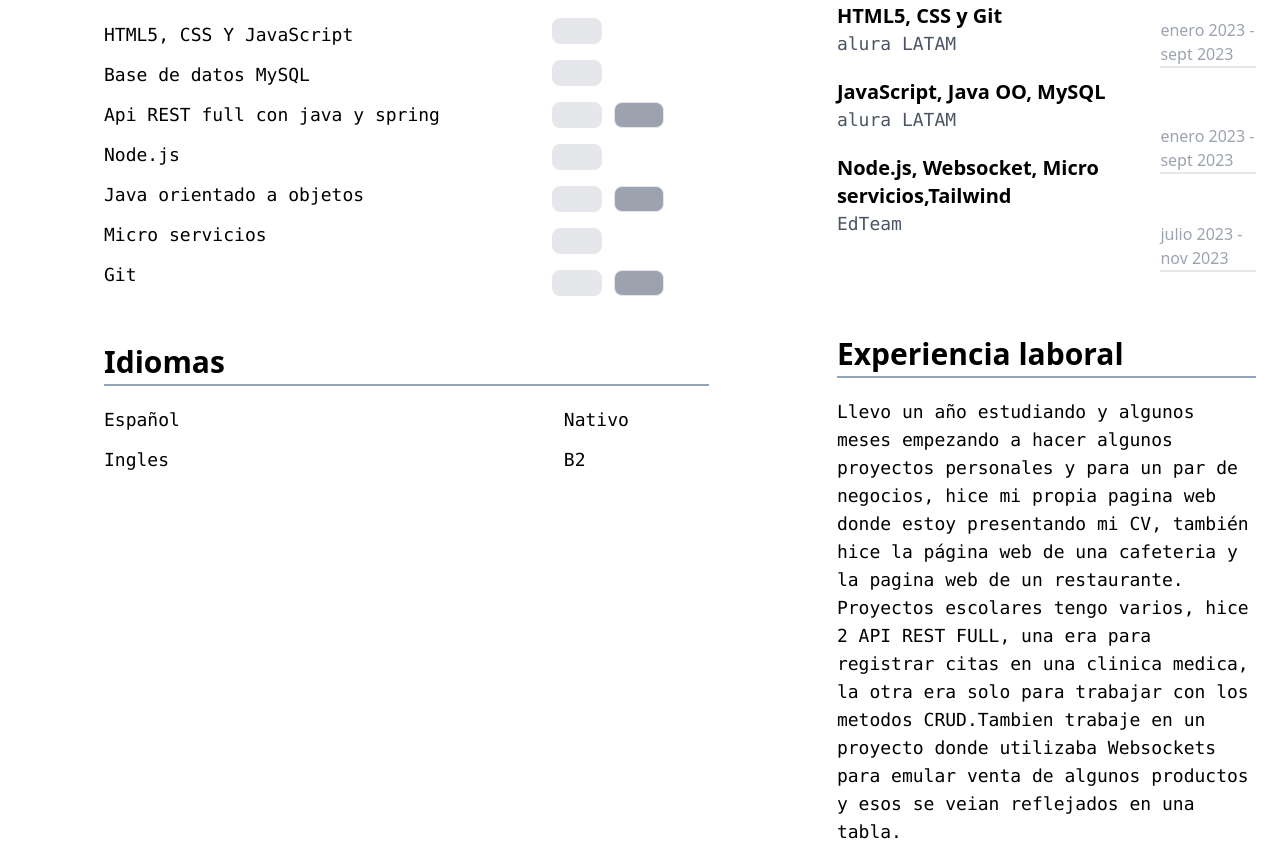
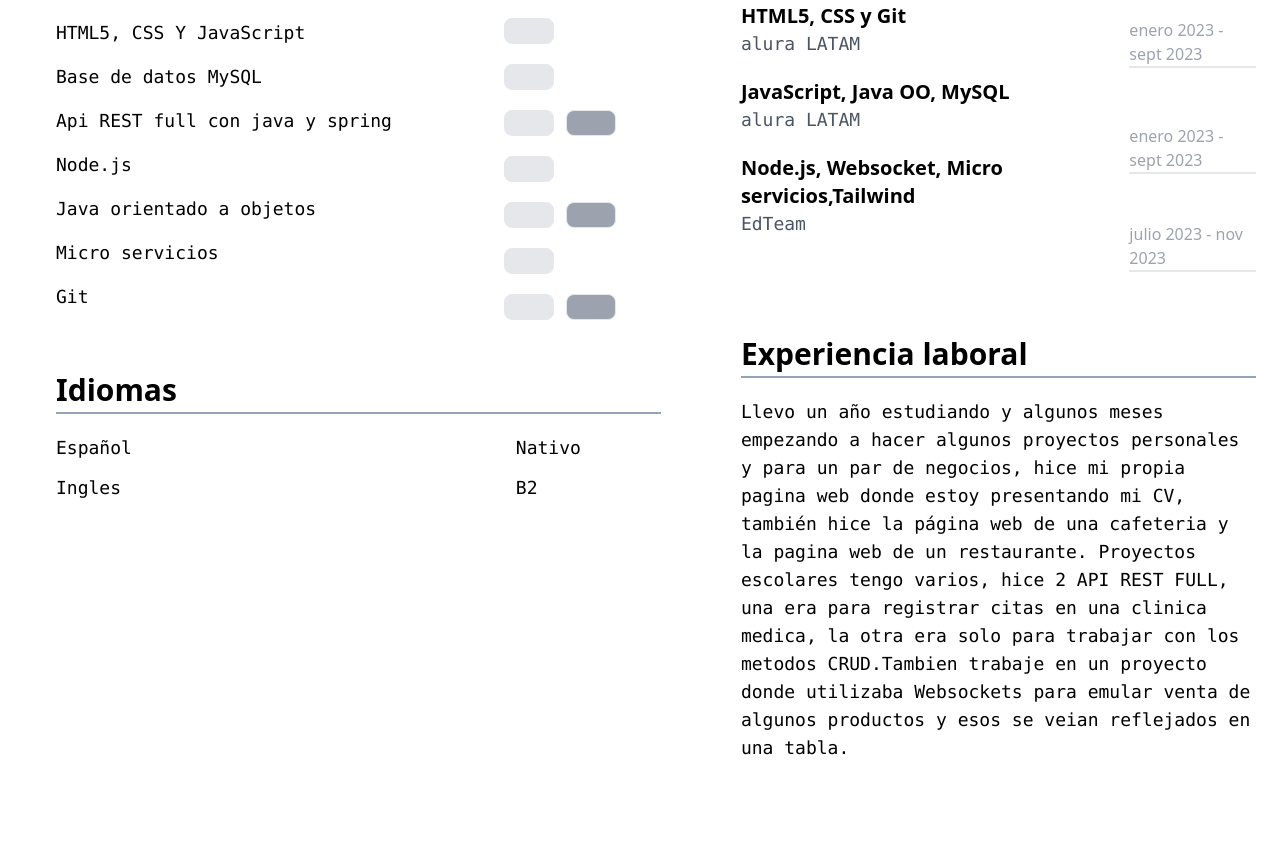
Before and after one commit to fabrixbau/MiPaginaWebPresentacion, a website built with Vite: page index.html in a window 1280 px wide. Shown: the part 556-1402 px from the top of the page. After the commit the page ends 1318 px from the top, so only its background shows below. Built offline with nearby package versions, Linux system fonts and the light colour scheme.

Commit message:
corregir tamaño de pantallas

```diff
--- a/index.html
+++ b/index.html
@@ -15,27 +15,27 @@
 
 <body>
                     <!-- Encabezado mitad izquierda -->
-<header class="bg-orange-50 flex md:flex-row items-center">
-    <div class="flex md:flex-row gap-y-5 items-center container mx-auto justify-between w-2/3">
-        <div class="w-full md:w1/3 pt-4 pb-4 flex justify-between p-4">
-            <div class="flex items-center">
+<header class="bg-orange-50 flex flex-col lg:flex-row items-center ">
+    <div class="w-full lg:w-1/2 md:flex-col">
+        <div class="pt-4 pb-4 lg:pr-0 pr-5">
+            <div class="flex flex-col lg:flex-row items-center">
 
-                <img src="imagenes/fotoPerfil.jpg" class="img-fluid rounded-full m-4 w-52 hover:scale-110">
+                <img src="imagenes/fotoPerfil.jpg" class="img-fluid rounded-full m-4 w-52 hover:scale-110 lg:pl-0 pl-8">
 
                 <div class="hover:scale-125 flex items-center ml-14 font-semibold text-xl tracking-tighter">
-                    <p> <a href="https://github.com/fabrixbau"> Perfil GitHub  </a></p>
+                    <p> <a href="https://github.com/fabrixbau" target="_blank"> Perfil GitHub  </a></p>
 
-                    <a href="https://github.com/fabrixbau">
+                    <a href="https://github.com/fabrixbau" target="_blank">
                         <img src="imagenes/github.svg" class="w-8 m-3">
                     </a>
                 </div>
 
                 <div class="flex items-center ml-14 font-semibold text-xl hover:scale-125">
                     <p>
-                        <a href="https://www.linkedin.com/in/fabrizio-bautista-jim%C3%A9nez-1b1651210/">Perfil Linkedin</a>
+                        <a href="https://www.linkedin.com/in/fabrizio-bautista-jim%C3%A9nez-1b1651210/" target="_blank">Perfil Linkedin</a>
                     </p>
 
-                    <a href="https://www.linkedin.com/in/fabrizio-bautista-jim%C3%A9nez-1b1651210/">
+                    <a href="https://www.linkedin.com/in/fabrizio-bautista-jim%C3%A9nez-1b1651210/" target="_blank">
                         <img src="imagenes/LinkIn.png" class="w-8 m-3">
                     </a>
                 </div>
@@ -54,10 +54,10 @@
     </div>
 
                         <!-- Encabezado mitad derecha -->
-        <div class="md:w-2/3 pt-3 w-1/4">
-            <div class="flex flex-col md:pl-8">
-                <h1 class="lg:pr-2 mt-5 text-5xl font-semibold pb-14 ">José Fabrizio Bautista Jiménez</h1>
-                <p class="font-mono pr-24 w-full pb-4 ">Soy un apasionado programador especializado en el desarrollo back-end con un enfoque sólido en la creación de sistemas robustos y eficientes. Con un año de experiencia en el campo de la programación, he colaborado en proyectos diversos y desafiantes que han fortalecido mis habilidades en el diseño y la implementación de soluciones escalables. Mi motivación radica en encontrar soluciones innovadoras a problemas complejos, aportando un pensamiento analítico y metódico para cumplir con los objetivos del proyecto.</p>
+        <div class="w-full lg:w-1/2  pt-3 pl-14">
+            <div class="flex flex-col">
+                <h1 class="lg:pr-2 mt-5 text-5xl font-semibold pb-14 lg:text-left text-center pr-10">José Fabrizio Bautista Jiménez</h1>
+                <p class="font-mono lg:pr-24 pr-10 w-full pb-4 lg:text-left text-center">Soy un apasionado programador especializado en el desarrollo back-end con un enfoque sólido en la creación de sistemas robustos y eficientes. Con un año de experiencia en el campo de la programación, he colaborado en proyectos diversos y desafiantes que han fortalecido mis habilidades en el diseño y la implementación de soluciones escalables. Mi motivación radica en encontrar soluciones innovadoras a problemas complejos, aportando un pensamiento analítico y metódico para cumplir con los objetivos del proyecto.</p>
             </div>
         </div>
     </div>
@@ -65,10 +65,10 @@
 
 
 
-    <div class="flex">
-        <div class="w-1/2 container mx-16 pt-8">
+    <div class="flex flex-col lg:flex-row">
+        <div class="w-full lg:w-1/2 md:w1/2 container lg:mx-4 pt-8">
             <!-- Contenido de la primera mitad -->
-            <div class="container mx-10 ">
+            <div class="container lg:mx-10 ">
 
                 <!-- Primer fila -->
                 <div class="pb-1 border-b-2 border-b-slate-400 flex mx-auto items-center">
@@ -77,57 +77,57 @@
                 </div>
 
                 <div class="flex mx-auto items-center">
-                    <div class="-mt-2 font-mono text-lg">
-                        <p class="pt-3">HTML5, CSS Y JavaScript</p>
-                        <p class="pt-3">Base de datos MySQL</p>
-                        <p class="pt-3">Api REST full con java y spring</p>
-                        <p class="pt-3">Node.js</p>
-                        <p class="pt-3">Java orientado a objetos</p>
-                        <p class="pt-3">Micro servicios</p>
-                        <p class="pt-3">Git</p>
+                    <div class=" lg:-mt-1 font-mono text-lg ">
+                        <p class="">HTML5, CSS Y JavaScript</p>
+                        <p class="pt-4">Base de datos MySQL</p>
+                        <p class="pt-4">Api REST full con java y spring</p>
+                        <p class="pt-4">Node.js</p>
+                        <p class="pt-4">Java orientado a objetos</p>
+                        <p class="pt-4">Micro servicios</p>
+                        <p class="pt-4">Git</p>
                     </div>
 
 
                 <!-- Comente ciertos <p> para poner la gráfica en orden se pueden modificar -->
-                    <div class="mt-2">
+                    <div class="lg:mt-1">
                         <!-- HTML5,CSS Y JavaScript -->
-                        <div class="flex m-4">
-                            <p class="border border-solid rounded-lg bg-gray-200 ml-24 mx-1 text-gray-200">basico</p>
+                        <div class="flex lg:m-5 lg:ml-4 -ml-3 mt-5">
+                            <p class="border border-solid rounded-lg bg-gray-200 ml-24 mx-1.5 text-gray-200">basico</p>
                             <!-- <p class="bg-gray-400 border border-solid rounded-lg mx-1.5 text-gray-400">basico</p>
                             <p class=" bg-gray-500   rounded-lg mx-1.5 text-gray-500"></p> -->
                         </div>
                         <!-- Base de datos -->
-                        <div class="flex m-4">
+                        <div class="flex lg:m-5 lg:ml-4 -ml-3 mt-8">
                             <p class="border border-solid rounded-lg bg-gray-200 ml-24 mx-1.5 text-gray-200">basico</p>
                             <!-- <p class="bg-gray-400 border border-solid rounded-lg mx-1.5 text-gray-400">basico</p>
                             <p class=" bg-gray-500   rounded-lg mx-1.5 text-gray-500"></p> -->
                         </div>
                         <!-- Api RST full -->
-                        <div class="flex m-4">
+                        <div class="flex lg:m-5 lg:ml-4 -ml-3 mt-8">
                             <p class="border border-solid rounded-lg bg-gray-200 ml-24 mx-1.5 text-gray-200">basico</p>
                             <p class="bg-gray-400 border border-solid rounded-lg mx-1.5 text-gray-400">basico</p>
                             <!-- <p class=" bg-gray-500   rounded-lg mx-1.5 text-gray-500"></p> -->
                         </div>
                         <!-- Node.js -->
-                        <div class="flex m-4">
+                        <div class="flex lg:m-5 lg:ml-4 -ml-3 mt-8">
                             <p class="border border-solid rounded-lg bg-gray-200 ml-24 mx-1.5 text-gray-200">basico</p>
                             <!-- <p class="bg-gray-400 border border-solid rounded-lg mx-1.5 text-gray-400">basico</p>
                             <p class=" bg-gray-500   rounded-lg mx-1.5 text-gray-500"></p> -->
                         </div>
                         <!-- Java Orientado a objetos -->
-                        <div class="flex m-4">
+                        <div class="flex lg:m-5 lg:ml-4 -ml-3 mt-8">
                             <p class="border border-solid rounded-lg bg-gray-200 ml-24 mx-1.5 text-gray-200">basico</p>
                             <p class="bg-gray-400 border border-solid rounded-lg mx-1.5 text-gray-400">basico</p>
                             <!-- <p class=" bg-gray-500   rounded-lg mx-1.5 text-gray-500"></p> -->
                         </div>
                         <!-- Micro Servicios -->
-                        <div class="flex m-4">
+                        <div class="flex lg:m-5 lg:ml-4 -ml-3 mt-8">
                             <p class="border border-solid rounded-lg bg-gray-200 ml-24 mx-1.5 text-gray-200">basico</p>
                             <!-- <p class="bg-gray-400 border border-solid rounded-lg mx-1.5 text-gray-400">basico</p>
                             <p class=" bg-gray-500   rounded-lg mx-1.5 text-gray-500"></p> -->
                         </div>
                         <!-- GIT -->
-                        <div class="flex m-4">
+                        <div class="flex lg:m-5 lg:ml-4 -ml-3 mt-6">
                             <p class="border border-solid rounded-lg bg-gray-200 ml-24 mx-1.5 text-gray-200">basico</p>
                             <p class="bg-gray-400 border border-solid rounded-lg mx-1.5 text-gray-400">basico</p>
                             <!-- <p class=" bg-gray-500   rounded-lg mx-1.5 text-gray-500"></p> -->
@@ -139,15 +139,15 @@
 
          </div>
 
-            <div class="container mx-10 ">
+            <div class="container lg:mx-10 ">
                 <!-- Segunda fila -->
-                <h1 class="pb-1 border-b-2 border-b-slate-400 flex mx-auto items-center font-bold  text-3xl pt-8">Idiomas</h1>
+                <h1 class="pb-1 border-b-2 border-b-slate-400 flex flex-col lg:flex-row lg:mx-auto items-center font-bold  text-3xl pt-8">Idiomas</h1>
                 <div class="flex">
                     <div class="mt-2 font-mono text-lg">
                         <p class="pt-3">Español</p>
                         <p class="pt-3">Ingles</p>
                     </div>
-                    <div class="mt-2 font-mono text-lg ml-96">
+                    <div class="mt-2 font-mono text-lg lg:ml-96 ml-64">
                         <p class="pt-3">Nativo</p>
                         <p class="pt-3">B2</p>
                     </div>
@@ -156,11 +156,12 @@
             </div>
 
         </div>
-        <div class="w-1/2 container mx-16 ">
-            <!-- Contenido de la segunda mitad -->
-            <div class="container mx-10 ">
+
+        <!-- Contenido de la segunda mitad -->
+        <div class="w-full lg:w-1/2 md:w1/2 container lg:mx-16 ">
+            <div class="container lg:mx-10 ">
                 <!-- Primer fila -->
-                <h1 class="pb-1 border-b-2 border-b-slate-400 flex mx-auto items-center font-bold  text-3xl pt-8">Estudios y certificaciones</h1>
+                <h1 class="pb-1 border-b-2 border-b-slate-400 flex flex-col lg:flex-row mx-auto items-center font-bold text-3xl pt-8">Estudios y certificaciones</h1>
                 <div class="flex">
                     <div class="mt-2">
                         <p class="pt-3 font-bold text-xl" >HTML5, CSS y Git</p>
@@ -172,14 +173,14 @@
                     </div>
 
                     <div class="mt-2">
-                        <p class="mt-7 text-gray-400 text-base border-b-2 ml-10">enero 2023 - sept 2023</p>
-                        <p class="mt-14 text-gray-400 text-base border-b-2 ml-10">enero 2023 - sept 2023</p>
-                        <p class="mt-12 text-gray-400 text-base border-b-2 ml-10">julio 2023 - nov 2023</p>
+                        <p class="lg:mt-7 mt-3 text-gray-400 text-base border-b-2 ml-10">enero 2023 - sept 2023</p>
+                        <p class="lg:mt-14 mt-7 text-gray-400 text-base border-b-2 ml-10">enero 2023 - sept 2023</p>
+                        <p class="lg:mt-12 mt-7 text-gray-400 text-base border-b-2 ml-10">julio 2023 - nov 2023</p>
                     </div>
                 </div>
 
             </div>
-            <div class="container mx-10 pt-8">
+            <div class="container lg:mx-10 pt-8">
                 <!-- Segunda fila -->
                 <h1 class="pb-1 border-b-2 border-b-slate-400 flex mx-auto items-center font-bold  text-3xl pt-8">Experiencia laboral</h1>
                 <p class="pt-3 mt-2 font-mono text-lg">Llevo un año estudiando y algunos meses empezando a hacer algunos proyectos personales y para un par de negocios, hice mi propia pagina web donde estoy presentando mi CV, también hice la página web de una cafeteria y la pagina web de un restaurante. Proyectos escolares tengo varios, hice 2 API REST FULL, una era para registrar citas en una clinica medica, la otra era solo para trabajar con los metodos CRUD.Tambien trabaje en un proyecto donde utilizaba Websockets para emular venta de algunos productos y esos se veian reflejados en una tabla. </p>
@@ -193,3 +194,16 @@
 </body>
 
 </html>
+
+
+
+
+
+
+
+
+
+
+
+
+<!-- cosas por hacer, en modo "sm" corregir la parte de DESTREZAS -->
```
Also changed, not shown: 1 other file.
